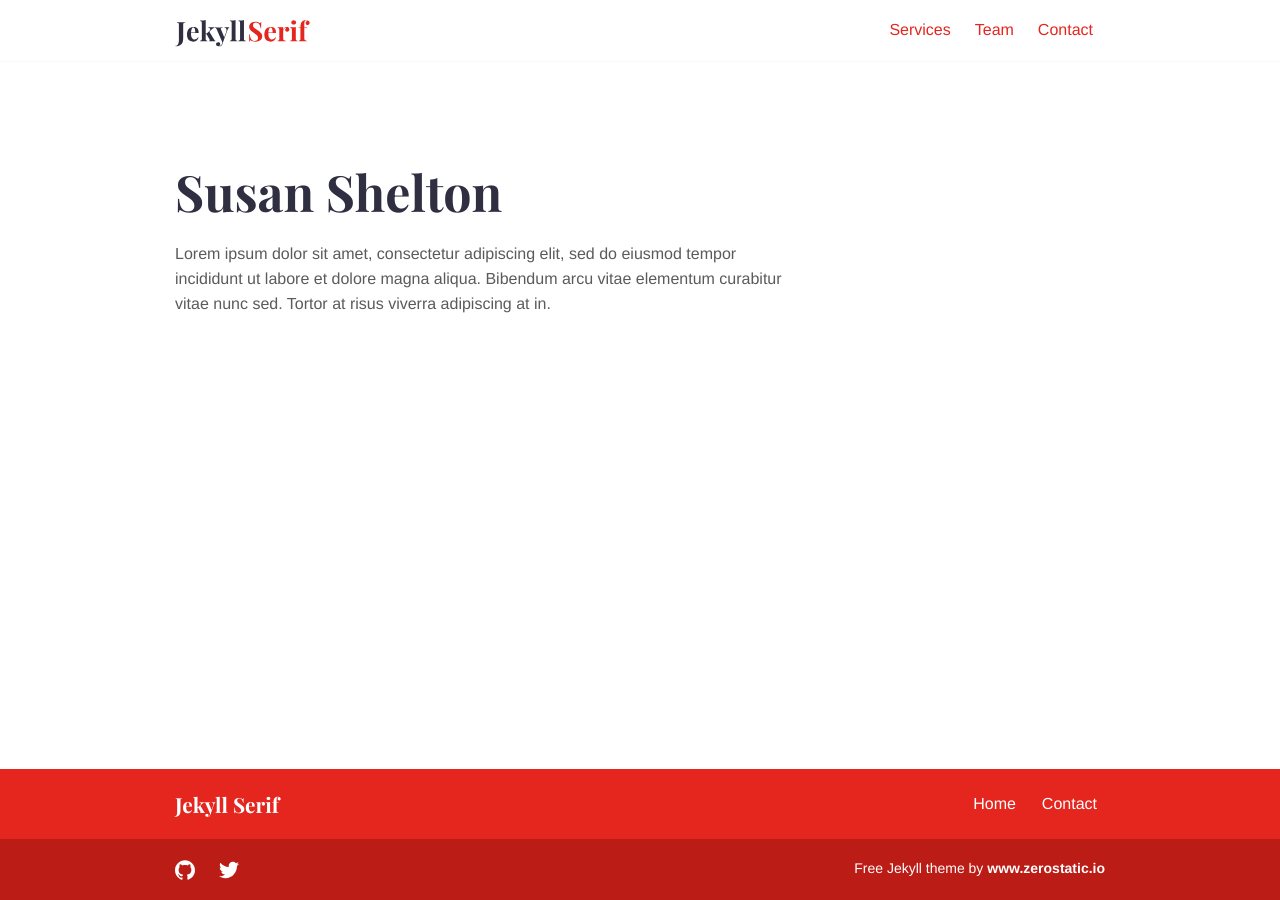
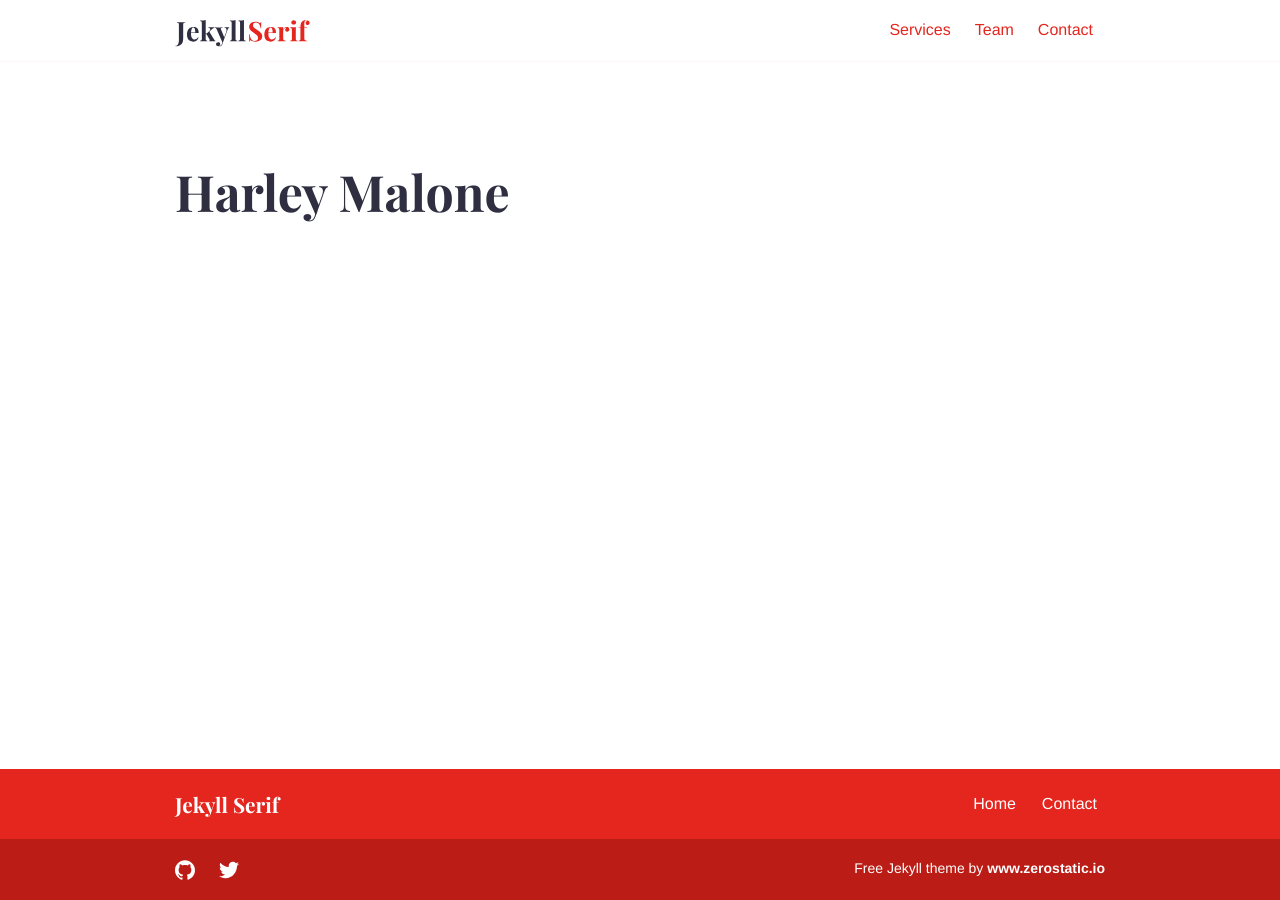
Before and after one commit to MalonesDiesel/malonesdiesel.github.io, a Jekyll site: the page built from _team/susan-shelton.md, in a window 1280 px wide. Built offline with Jekyll 4.4.1, drawn with Linux system fonts in a browser that asks for light colours.

Commit message:
Update susan-shelton.md

```diff
--- a/_team/susan-shelton.md
+++ b/_team/susan-shelton.md
@@ -1,11 +1,8 @@
 ---
-title: 'Susan Shelton'
+title: 'Harley Malone'
 date: 2018-12-20T13:45:06+10:00
-draft: false
-image: 'images/team/cristian-newman-94319-unsplash.jpg'
-jobtitle: 'Developer'
+draft: false'
+jobtitle: 'Wednesday Lunch Greeter'
 weight: 5
 layout: team
 ---
-
-Lorem ipsum dolor sit amet, consectetur adipiscing elit, sed do eiusmod tempor incididunt ut labore et dolore magna aliqua. Bibendum arcu vitae elementum curabitur vitae nunc sed. Tortor at risus viverra adipiscing at in.
```
